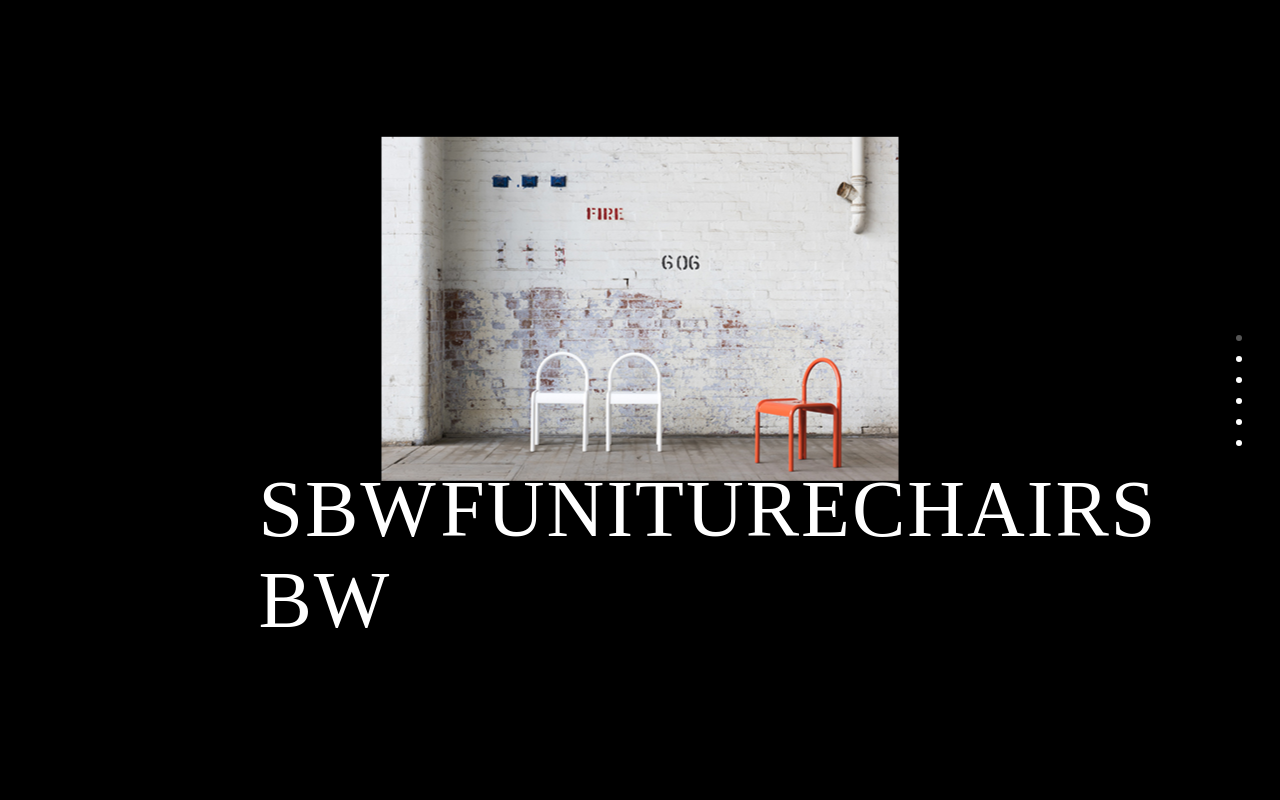
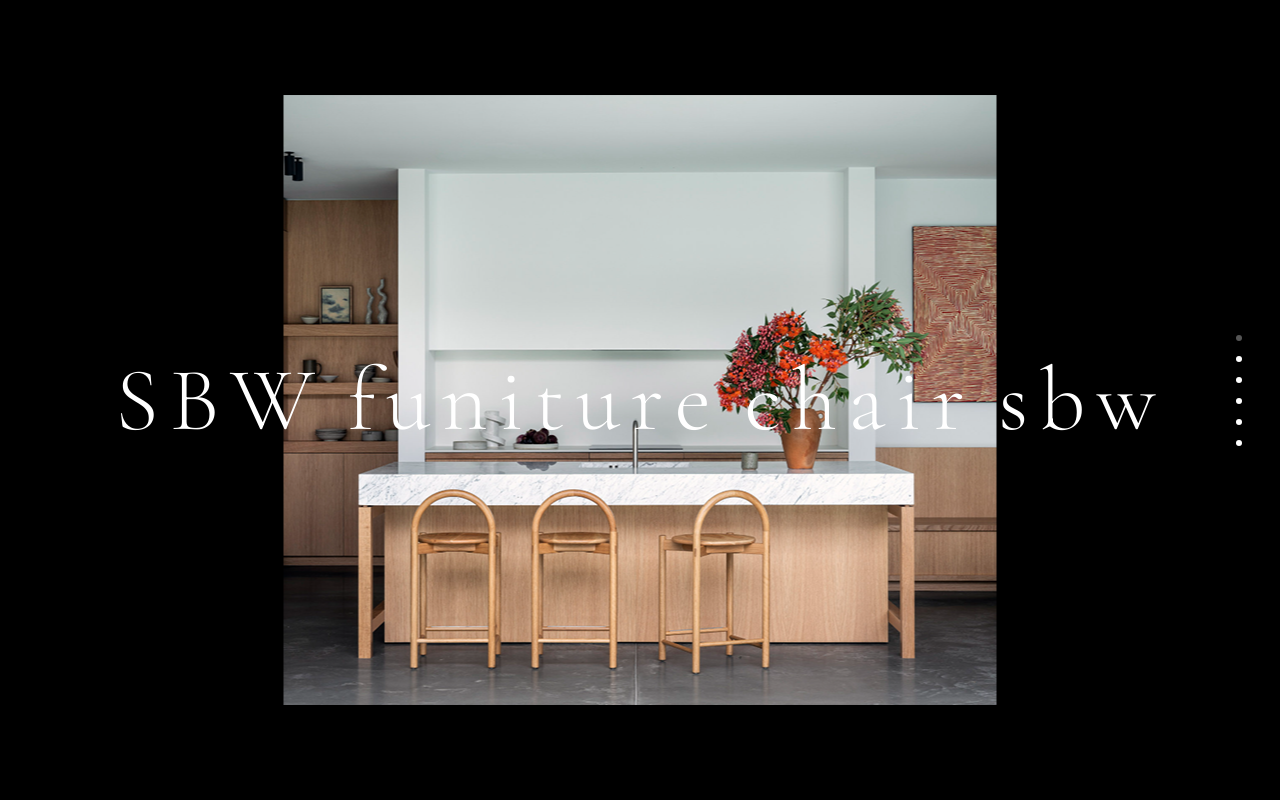
Before and after one commit to kangchaelim/About-me, a plain HTML site: page portfolio-website/portfolio4/index.html in a window 1280 px wide. Shown: the top 800 px of the page. Drawn offline with nearby package versions, Linux system fonts and the light colour scheme; a web font is replaced by a local one.

Commit message:
chaerumi folio

```diff
--- a/portfolio-website/portfolio4/css/style.css
+++ b/portfolio-website/portfolio4/css/style.css
@@ -1,10 +1,10 @@
 /* font */
-@import url('https://fonts.googleapis.com/css2?family=Edu+QLD+Beginner:wght@400;500;600;700&family=Noto+Sans+KR:wght@100;300;400;500;700&family=Raleway:wght@100;200;300;400;500;600;700;800;900&display=swap');
+@import url('https://fonts.googleapis.com/css2?family=Cinzel:wght@500;700&family=Cormorant+Garamond:wght@300;400;500;600&family=Edu+QLD+Beginner:wght@400;500&family=Nabla&family=Noto+Sans+KR:wght@100;300;400;500;700&family=Raleway:wght@200;300;400;500;600;700;800;900&display=swap');
 
 /* font-family: 'Edu QLD Beginner', cursive;
 font-family: 'Noto Sans KR', sans-serif;
 font-family: 'Raleway', sans-serif;
-font-family: "Engravers MT" */
+font-family: 'Cormorant Garamond', serif; */
 
 /*reset*/
 * {margin: 0;padding: 0; box-sizing: border-box;}
@@ -31,40 +31,41 @@ section {
 
 /* section.main */
 section.main h1.title {
-  width: 900px;
+  width: 1050px;
   position: relative;
-  top: 75%;
-  left: 68%;
-  transform: translate(-68%, -75%);
+  top: 50%;
+  left: 50%;
+  transform: translate(-50%, -50%);
   color: #fff;
   text-align: left;
-  font-size: 80px;
-  font-family: "Engravers MT";
-  font-weight: lighter;
+  font-size: 90px;
+  font-family: 'Cormorant Garamond', serif;
+  font-weight: 200;
   z-index: 100;
 }
 
-section.main .title div {
+section.main h1.title div {
   display: inline-block;
-  letter-spacing: -18px;
+  letter-spacing: -10px;
 }
 
 section .mainImg {
   position: absolute;
-  transition: all 1s;
+  transition: all 1.5s;
 }
 
 section .designer {
+  top: 50%;
   left: 50%;
-  top: 30%;
-  transform: translate(-50%, -30%);
+  transform: translate(-50%, -50%);
   z-index: 10;
 }
 
 section .chairs {
+  top: 50%;
   left: 50%;
-  top: 30%;
-  transform: translate(-50%, -30%);
+  transform: translate(-50%, -50%);
+  opacity: 0;
 }
 
 /* section.about */
--- a/portfolio-website/portfolio4/index.html
+++ b/portfolio-website/portfolio4/index.html
@@ -22,28 +22,28 @@
       <h1 class="bestItem opa-0">BEST ITEM</h1>
       <section class="main">
         <img class="designer mainImg" src="./image/mainDesigner.jpg" alt="designer-img">
-        <img class="chairs mainImg" src="./image/mainChairs.jpg" alt="chairs-img">
+        <img class="chairs mainImg" src="./image/bg2_03.png" alt="chairs-img">
         <a href="#">
           <h1 class="title">
             <div>S</div>
             <div>B</div>
             <div>W &nbsp</div>
-            <div>F</div>
-            <div>U</div>
-            <div>N</div>
-            <div>I</div>
-            <div>T</div>
-            <div>U</div>
-            <div>R</div>
-            <div>E</div>
-            <div>C</div>
-            <div>H</div>
-            <div>A</div>
-            <div>I</div>
-            <div>R</div>
-            <div>S</div>
-            <div>B</div>
-            <div>W</div>
+            <div>f</div>
+            <div>u</div>
+            <div>n</div>
+            <div>i</div>
+            <div>t</div>
+            <div>u</div>
+            <div>r</div>
+            <div>e &nbsp</div>
+            <div>c</div>
+            <div>h</div>
+            <div>a</div>
+            <div>i</div>
+            <div>r &nbsp</div>
+            <div>s</div>
+            <div>b</div>
+            <div>w</div>
           </h1>
         </a>
       </section>
--- a/portfolio-website/portfolio4/js/script.js
+++ b/portfolio-website/portfolio4/js/script.js
@@ -1,7 +1,10 @@
 // mainImg 효과
 const designer = document.querySelector('.designer');
+const chairs = document.querySelector('.chairs');
+
 setInterval(()=>{
   designer.style.opacity = '0';
+  chairs.style.opacity = '1';
 }, 3000);
 
 // mainTxt 효과 & 동그라미 버튼
@@ -12,7 +15,7 @@ for(let k=0; k < title.querySelectorAll('div').length; k++){
 
   let text = title.querySelectorAll('div')[k];
 
-      TweenMax.from( text , 1, {
+      TweenMax.from( text , 2, {
       autoAlpha: 0,
       delay : Math.random()*1.5,
       ease: Power3.easeInOut
@@ -23,7 +26,7 @@ let section = document.getElementsByTagName("section");
 let pointBtn = document.querySelectorAll(".pointWrap li");
 let pageNum = 0;
 let totalNum = section.length
-for( let i = 0; i < pointBtn.length; i++ ){
+for( let i = 0; i < pointBtn.length; i++){
       (function(idx) {
           pointBtn[idx].onclick = function() {
               pageNum = idx;
```
Also changed, not shown: img/sbwfuniture.jpg, img/webSite.jpg, portfolio-website/portfolio4/image/24-9-21_0051.jpg (deleted), portfolio-website/portfolio4/image/24-9-21_0052.jpg (deleted), portfolio-website/portfolio4/image/bg2_03.png (added), 1 other file.
